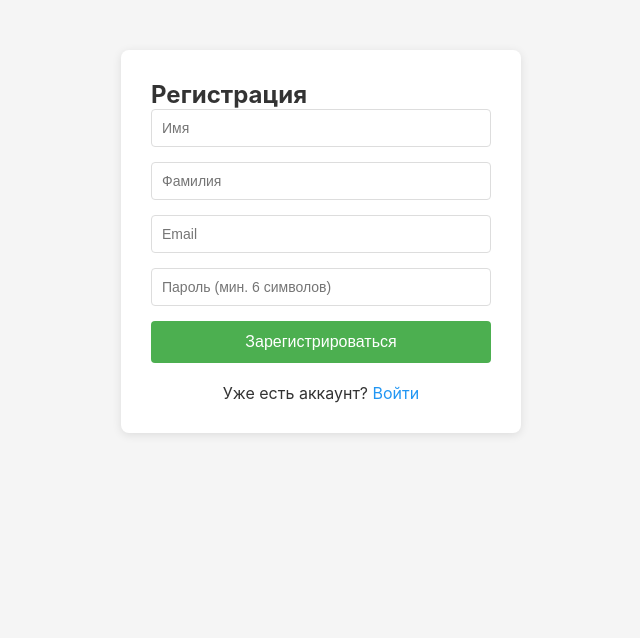
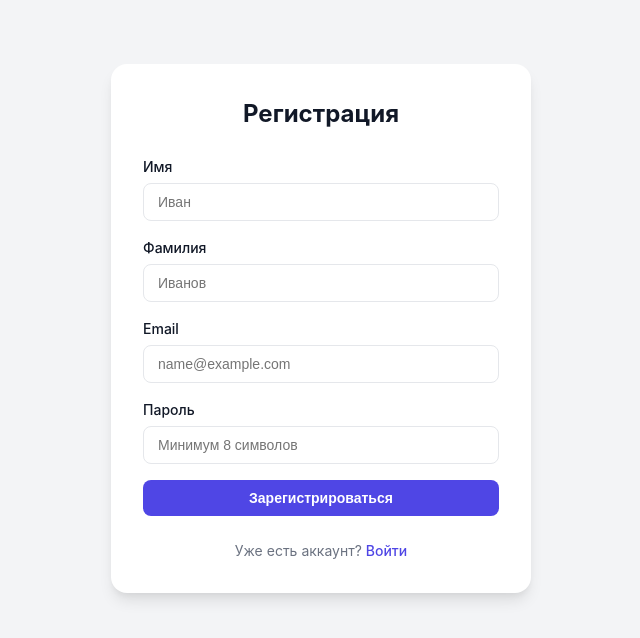
Before and after one commit to trauringetag/synapse-frontend, a React (Vite) app: page /register in a window 1280 px wide. Shown: the top 638 px of the page, without its empty margins (319-959 px from the left). Built offline with nearby package versions, Linux system fonts and the light colour scheme; the HTML template or start-up script is replaced by a standard one.

Commit message:
Изменение стиля фронтенд-приложения

```diff
--- a/src/components/Dashboard.jsx
+++ b/src/components/Dashboard.jsx
@@ -3,22 +3,27 @@ import { useNavigate } from 'react-router-dom';
 import api from '../api/client';
 
 export default function Dashboard() {
-  const [users, setUsers] = useState([]);
+  const [usersList, setUsersList] = useState([]);
+  const [currentUser, setCurrentUser] = useState(null);
   const [error, setError] = useState('');
   const [loading, setLoading] = useState(true);
   const navigate = useNavigate();
   const role = localStorage.getItem('role');
 
   useEffect(() => {
-    fetchUsers();
+    fetchData();
   }, []);
 
-  const fetchUsers = async () => {
+  const fetchData = async () => {
     try {
       const res = await api.get('/users');
-      setUsers(res.data);
+      if (role === 'admin') {
+        setUsersList(res.data);
+      } else {
+        setCurrentUser(res.data);
+      }
     } catch (err) {
-      setError('Не удалось загрузить пользователей');
+      setError('Не удалось загрузить данные');
     } finally {
       setLoading(false);
     }
@@ -26,10 +31,9 @@ export default function Dashboard() {
 
   const handleDelete = async (id) => {
     if (!window.confirm('Вы уверены, что хотите удалить этого пользователя?')) return;
-
     try {
       await api.delete(`/users/${id}`);
-      fetchUsers();
+      fetchData();
     } catch (err) {
       alert(err.response?.data?.error || 'Ошибка удаления');
     }
@@ -41,26 +45,19 @@ export default function Dashboard() {
     navigate('/login');
   };
 
-  if (loading) {
-    return <div className="container"><p>Загрузка...</p></div>;
-  }
+  if (loading) return <div className="container" style={{ textAlign: 'center', marginTop: '4rem' }}>Загрузка данных...</div>;
 
+  // Рендер для АДМИНА
+  if (role === 'admin') {
     return (
       <div className="container">
-      <div className="header">
-        <h2>Панель управления</h2>
-        <div>
-          <span style={{ marginRight: '20px' }}>
-            Роль: <strong>{role}</strong>
-          </span>
-          <button onClick={handleLogout} style={{ width: 'auto', padding: '10px 20px' }}>
-            Выйти
-          </button>
+        <div className="dashboard-header">
+          <h2>Панель администратора</h2>
+          <button onClick={handleLogout} className="btn btn-secondary">Выйти</button>
         </div>
-      </div>
+        {error && <div className="alert alert-error">{error}</div>}
 
-      {error && <div className="error">{error}</div>}
-
+        <div className="table-container">
           <table>
             <thead>
               <tr>
@@ -69,32 +66,63 @@ export default function Dashboard() {
                 <th>Фамилия</th>
                 <th>Email</th>
                 <th>Роль</th>
-            {role === 'admin' && <th>Действия</th>}
+                <th>Действия</th>
               </tr>
             </thead>
             <tbody>
-          {users.map((user) => (
+              {usersList.map((user) => (
                 <tr key={user.id}>
-              <td>{user.id}</td>
+                  <td>#{user.id}</td>
                   <td>{user.first_name}</td>
                   <td>{user.last_name}</td>
                   <td>{user.email}</td>
-              <td>{user.role}</td>
-              {role === 'admin' && (
+                  <td><span className={`badge badge-${user.role}`}>{user.role}</span></td>
                   <td>
-                  <button
-                    className="danger"
-                    onClick={() => handleDelete(user.id)}
-                    style={{ width: 'auto', padding: '8px 16px', fontSize: '14px' }}
-                  >
-                    Удалить
-                  </button>
+                    <button className="btn btn-danger" onClick={() => handleDelete(user.id)}>Удалить</button>
                   </td>
-              )}
                 </tr>
               ))}
             </tbody>
           </table>
         </div>
+      </div>
     );
   }
+
+  // Рендер для ПОЛЬЗОВАТЕЛЯ (Карточка)
+  if (currentUser) {
+    const initials = `${currentUser.first_name[0]}${currentUser.last_name[0]}`.toUpperCase();
+    return (
+      <div className="container">
+        <div className="dashboard-header">
+          <h2>Личный кабинет</h2>
+          <button onClick={handleLogout} className="btn btn-secondary">Выйти</button>
+        </div>
+        {error && <div className="alert alert-error">{error}</div>}
+
+        <div className="user-profile-card">
+          <div className="user-avatar">{initials}</div>
+          <h3>{currentUser.first_name} {currentUser.last_name}</h3>
+          <span className={`badge badge-${currentUser.role}`} style={{ marginTop: '0.5rem' }}>{currentUser.role}</span>
+
+          <div className="user-details">
+            <div className="detail-row">
+              <span className="detail-label">Email</span>
+              <span className="detail-value">{currentUser.email}</span>
+            </div>
+            <div className="detail-row">
+              <span className="detail-label">ID в системе</span>
+              <span className="detail-value">#{currentUser.id}</span>
+            </div>
+            <div className="detail-row">
+              <span className="detail-label">Статус аккаунта</span>
+              <span className="detail-value" style={{ color: 'var(--color-success)' }}>Активен</span>
+            </div>
+          </div>
+        </div>
+      </div>
+    );
+  }
+
+  return null;
+}
--- a/src/components/Login.jsx
+++ b/src/components/Login.jsx
@@ -13,7 +13,6 @@ export default function Login() {
     e.preventDefault();
     setError('');
     setLoading(true);
-
     try {
       const res = await api.post('/auth/login', { email, password });
       localStorage.setItem('token', res.data.token);
@@ -27,35 +26,45 @@ export default function Login() {
   };
 
   return (
-    <div className="form-container">
-      <h2>Вход в систему</h2>
-      {error && <div className="error">{error}</div>}
+    <div className="card">
+      <div className="card-header">
+        <h2>Вход в систему</h2>
+        <p>Введите свои данные для доступа к аккаунту</p>
+      </div>
+
+      {error && <div className="alert alert-error">{error}</div>}
+
       <form onSubmit={handleSubmit}>
         <div className="form-group">
+          <label className="form-label">Email</label>
           <input
             type="email"
-            placeholder="Email"
+            className="input"
             value={email}
             onChange={(e) => setEmail(e.target.value)}
             required
+            placeholder="name@example.com"
           />
         </div>
         <div className="form-group">
+          <label className="form-label">Пароль</label>
           <input
             type="password"
-            placeholder="Пароль"
+            className="input"
             value={password}
             onChange={(e) => setPassword(e.target.value)}
             required
+            placeholder="••••••••"
           />
         </div>
-        <button type="submit" disabled={loading}>
+        <button type="submit" className="btn btn-primary" disabled={loading}>
           {loading ? 'Вход...' : 'Войти'}
         </button>
       </form>
-      <p style={{ marginTop: '20px', textAlign: 'center' }}>
-        Нет аккаунта? <Link to="/register">Зарегистрироваться</Link>
-      </p>
+
+      <div className="text-center">
+        Нет аккаунта? <Link to="/register" className="link">Зарегистрироваться</Link>
+      </div>
     </div>
   );
 }
--- a/src/components/Register.jsx
+++ b/src/components/Register.jsx
@@ -3,12 +3,7 @@ import { useNavigate, Link } from 'react-router-dom';
 import api from '../api/client';
 
 export default function Register() {
-  const [form, setForm] = useState({
-    first_name: '',
-    last_name: '',
-    email: '',
-    password: ''
-  });
+  const [form, setForm] = useState({ first_name: '', last_name: '', email: '', password: '' });
   const [error, setError] = useState('');
   const [success, setSuccess] = useState('');
   const [loading, setLoading] = useState(false);
@@ -19,7 +14,6 @@ export default function Register() {
     setError('');
     setSuccess('');
     setLoading(true);
-
     try {
       await api.post('/auth/register', form);
       setSuccess('Регистрация успешна! Перенаправляем на вход...');
@@ -31,58 +25,42 @@ export default function Register() {
     }
   };
 
-  const handleChange = (field) => (e) => {
-    setForm({ ...form, [field]: e.target.value });
-  };
+  const handleChange = (field) => (e) => setForm({ ...form, [field]: e.target.value });
 
   return (
-    <div className="form-container">
-      <h2>Регистрация</h2>
-      {error && <div className="error">{error}</div>}
-      {success && <div className="success">{success}</div>}
+    <div className="card">
+      <div className="card-header">
+        <h2>Регистрация</h2>
+      </div>
+
+      {error && <div className="alert alert-error">{error}</div>}
+      {success && <div className="alert alert-success">{success}</div>}
+
       <form onSubmit={handleSubmit}>
         <div className="form-group">
-          <input
-            placeholder="Имя"
-            value={form.first_name}
-            onChange={handleChange('first_name')}
-            required
-          />
+          <label className="form-label">Имя</label>
+          <input className="input" value={form.first_name} onChange={handleChange('first_name')} required placeholder="Иван" />
         </div>
         <div className="form-group">
-          <input
-            placeholder="Фамилия"
-            value={form.last_name}
-            onChange={handleChange('last_name')}
-            required
-          />
+          <label className="form-label">Фамилия</label>
+          <input className="input" value={form.last_name} onChange={handleChange('last_name')} required placeholder="Иванов" />
         </div>
         <div className="form-group">
-          <input
-            type="email"
-            placeholder="Email"
-            value={form.email}
-            onChange={handleChange('email')}
-            required
-          />
+          <label className="form-label">Email</label>
+          <input type="email" className="input" value={form.email} onChange={handleChange('email')} required placeholder="name@example.com" />
         </div>
         <div className="form-group">
-          <input
-            type="password"
-            placeholder="Пароль (мин. 6 символов)"
-            value={form.password}
-            onChange={handleChange('password')}
-            required
-            minLength={6}
-          />
+          <label className="form-label">Пароль</label>
+          <input type="password" className="input" value={form.password} onChange={handleChange('password')} required minLength={8} placeholder="Минимум 8 символов" />
         </div>
-        <button type="submit" disabled={loading}>
+        <button type="submit" className="btn btn-primary" disabled={loading}>
           {loading ? 'Регистрация...' : 'Зарегистрироваться'}
         </button>
       </form>
-      <p style={{ marginTop: '20px', textAlign: 'center' }}>
-        Уже есть аккаунт? <Link to="/login">Войти</Link>
-      </p>
+
+      <div className="text-center">
+        Уже есть аккаунт? <Link to="/login" className="link">Войти</Link>
+      </div>
     </div>
   );
 }
--- a/src/components/RegisterAdmin.jsx
+++ b/src/components/RegisterAdmin.jsx
@@ -3,12 +3,7 @@ import { useNavigate, Link } from 'react-router-dom';
 import api from '../api/client';
 
 export default function RegisterAdmin() {
-  const [form, setForm] = useState({
-    first_name: '',
-    last_name: '',
-    email: '',
-    password: ''
-  });
+  const [form, setForm] = useState({ first_name: '', last_name: '', email: '', password: '' });
   const [adminSecret, setAdminSecret] = useState('');
   const [error, setError] = useState('');
   const [success, setSuccess] = useState('');
@@ -20,7 +15,6 @@ export default function RegisterAdmin() {
     setError('');
     setSuccess('');
     setLoading(true);
-
     try {
       await api.post('/auth/register-admin', form, {
         headers: { 'X-Admin-Secret': adminSecret }
@@ -34,67 +28,53 @@ export default function RegisterAdmin() {
     }
   };
 
-  const handleChange = (field) => (e) => {
-    setForm({ ...form, [field]: e.target.value });
-  };
+  const handleChange = (field) => (e) => setForm({ ...form, [field]: e.target.value });
 
   return (
-    <div className="form-container" style={{ border: '2px solid #f44336' }}>
-      <h2>Регистрация АДМИНИСТРАТОРА</h2>
-      {error && <div className="error">{error}</div>}
-      {success && <div className="success">{success}</div>}
+    <div className="card card-admin">
+      <div className="card-header">
+        <h2>Регистрация Администратора</h2>
+        <p>Требуется подтверждение секретным ключом</p>
+      </div>
+
+      {error && <div className="alert alert-error">{error}</div>}
+      {success && <div className="alert alert-success">{success}</div>}
+
       <form onSubmit={handleSubmit}>
         <div className="form-group">
+          <label className="form-label">Секретный ключ администратора</label>
           <input
-            placeholder="Секретный ключ администратора"
+            className="input input-admin"
             value={adminSecret}
             onChange={(e) => setAdminSecret(e.target.value)}
             required
-            style={{ borderColor: '#f44336' }}
+            placeholder="Введите ключ из .env"
           />
         </div>
         <div className="form-group">
-          <input
-            placeholder="Имя"
-            value={form.first_name}
-            onChange={handleChange('first_name')}
-            required
-          />
+          <label className="form-label">Имя</label>
+          <input className="input" value={form.first_name} onChange={handleChange('first_name')} required placeholder="Админ" />
         </div>
         <div className="form-group">
-          <input
-            placeholder="Фамилия"
-            value={form.last_name}
-            onChange={handleChange('last_name')}
-            required
-          />
+          <label className="form-label">Фамилия</label>
+          <input className="input" value={form.last_name} onChange={handleChange('last_name')} required placeholder="Системы" />
         </div>
         <div className="form-group">
-          <input
-            type="email"
-            placeholder="Email"
-            value={form.email}
-            onChange={handleChange('email')}
-            required
-          />
+          <label className="form-label">Email</label>
+          <input type="email" className="input" value={form.email} onChange={handleChange('email')} required placeholder="admin@example.com" />
         </div>
         <div className="form-group">
-          <input
-            type="password"
-            placeholder="Пароль (мин. 6 символов)"
-            value={form.password}
-            onChange={handleChange('password')}
-            required
-            minLength={6}
-          />
+          <label className="form-label">Пароль</label>
+          <input type="password" className="input" value={form.password} onChange={handleChange('password')} required minLength={8} placeholder="Минимум 8 символов" />
         </div>
-        <button type="submit" disabled={loading}>
+        <button type="submit" className="btn btn-primary" disabled={loading} style={{ backgroundColor: 'var(--color-admin)', borderColor: 'var(--color-admin)' }}>
           {loading ? 'Создание...' : 'Создать Администратора'}
         </button>
       </form>
-      <p style={{ marginTop: '20px', textAlign: 'center' }}>
-        <Link to="/login">← Вернуться ко входу</Link>
-      </p>
+
+      <div className="text-center">
+        <Link to="/login" className="link">← Вернуться ко входу</Link>
+      </div>
     </div>
   );
 }
--- a/src/index.css
+++ b/src/index.css
@@ -1,3 +1,37 @@
+:root {
+  /* Цветовая палитра */
+  --color-primary: #4f46e5;
+  --color-primary-hover: #4338ca;
+  --color-bg: #f3f4f6;
+  --color-surface: #ffffff;
+  --color-text-main: #111827;
+  --color-text-muted: #6b7280;
+  --color-border: #e5e7eb;
+
+  --color-danger: #ef4444;
+  --color-danger-bg: #fef2f2;
+  --color-danger-text: #991b1b;
+
+  --color-success: #10b981;
+  --color-success-bg: #ecfdf5;
+  --color-success-text: #065f46;
+
+  --color-admin: #f59e0b;
+  --color-admin-bg: #fffbeb;
+  --color-admin-text: #92400e;
+
+  /* Отступы и скругления */
+  --radius-sm: 6px;
+  --radius-md: 8px;
+  --radius-lg: 12px;
+  --radius-xl: 16px;
+
+  /* Тени */
+  --shadow-sm: 0 1px 2px 0 rgba(0, 0, 0, 0.05);
+  --shadow-md: 0 4px 6px -1px rgba(0, 0, 0, 0.1), 0 2px 4px -1px rgba(0, 0, 0, 0.06);
+  --shadow-lg: 0 10px 15px -3px rgba(0, 0, 0, 0.1), 0 4px 6px -2px rgba(0, 0, 0, 0.05);
+}
+
 * {
   margin: 0;
   padding: 0;
@@ -5,125 +39,331 @@
 }
 
 body {
-  font-family: -apple-system, BlinkMacSystemFont, 'Segoe UI', 'Roboto', 'Oxygen',
-    'Ubuntu', 'Cantarell', 'Fira Sans', 'Droid Sans', 'Helvetica Neue',
-    sans-serif;
-  -webkit-font-smoothing: antialiased;
-  -moz-osx-font-smoothing: grayscale;
-  background-color: #f5f5f5;
-  color: #333;
+  font-family: 'Inter', -apple-system, BlinkMacSystemFont, 'Segoe UI', Roboto, sans-serif;
+  background-color: var(--color-bg);
+  color: var(--color-text-main);
+  line-height: 1.5;
+  min-height: 100vh;
 }
 
+/* --- Контейнеры и Карточки --- */
 .container {
   max-width: 1200px;
   margin: 0 auto;
-  padding: 20px;
+  padding: 2rem;
 }
 
-.form-container {
-  max-width: 400px;
-  margin: 50px auto;
-  padding: 30px;
-  background: white;
-  border-radius: 8px;
-  box-shadow: 0 2px 10px rgba(0,0,0,0.1);
+.card {
+  background: var(--color-surface);
+  border-radius: var(--radius-xl);
+  box-shadow: var(--shadow-lg);
+  padding: 2rem;
+  width: 100%;
+  max-width: 420px;
+  margin: 4rem auto;
 }
 
-.form-group {
-  margin-bottom: 15px;
+.card-admin {
+  border-top: 4px solid var(--color-admin);
 }
 
-.form-group input {
-  width: 100%;
-  padding: 10px;
-  border: 1px solid #ddd;
-  border-radius: 4px;
-  font-size: 14px;
+.card-header {
+  text-align: center;
+  margin-bottom: 1.5rem;
 }
 
-.form-group input:focus {
-  outline: none;
-  border-color: #4CAF50;
+.card-header h2 {
+  font-size: 1.5rem;
+  font-weight: 700;
+  color: var(--color-text-main);
+  margin-bottom: 0.5rem;
 }
 
-button {
-  width: 100%;
-  padding: 12px;
-  background-color: #4CAF50;
-  color: white;
-  border: none;
-  border-radius: 4px;
-  cursor: pointer;
-  font-size: 16px;
-  font-weight: 500;
+.card-header p {
+  color: var(--color-text-muted);
+  font-size: 0.875rem;
 }
 
-button:hover {
-  background-color: #45a049;
+/* --- Формы --- */
+.form-group {
+  margin-bottom: 1rem;
 }
 
-button.danger {
-  background-color: #f44336;
+.form-label {
+  display: block;
+  font-size: 0.875rem;
+  font-weight: 500;
+  color: var(--color-text-main);
+  margin-bottom: 0.375rem;
 }
 
-button.danger:hover {
-  background-color: #da190b;
+.input {
+  width: 100%;
+  padding: 0.625rem 0.875rem;
+  font-size: 0.875rem;
+  color: var(--color-text-main);
+  background-color: var(--color-surface);
+  border: 1px solid var(--color-border);
+  border-radius: var(--radius-md);
+  transition: all 0.2s ease;
 }
 
-.error {
-  color: #f44336;
-  margin-bottom: 15px;
-  padding: 10px;
-  background-color: #ffebee;
-  border-radius: 4px;
+.input:focus {
+  outline: none;
+  border-color: var(--color-primary);
+  box-shadow: 0 0 0 3px rgba(79, 70, 229, 0.1);
 }
 
-.success {
-  color: #4CAF50;
-  margin-bottom: 15px;
-  padding: 10px;
-  background-color: #e8f5e9;
-  border-radius: 4px;
+.input-admin {
+  border-color: var(--color-admin);
+  background-color: var(--color-admin-bg);
 }
 
-.header {
+.input-admin:focus {
+  border-color: var(--color-admin);
+  box-shadow: 0 0 0 3px rgba(245, 158, 11, 0.1);
+}
+
+/* --- Кнопки --- */
+.btn {
+  display: inline-flex;
+  align-items: center;
+  justify-content: center;
+  width: 100%;
+  padding: 0.625rem 1rem;
+  font-size: 0.875rem;
+  font-weight: 600;
+  border-radius: var(--radius-md);
+  border: none;
+  cursor: pointer;
+  transition: all 0.2s ease;
+  text-decoration: none;
+}
+
+.btn:disabled {
+  opacity: 0.6;
+  cursor: not-allowed;
+}
+
+.btn-primary {
+  background-color: var(--color-primary);
+  color: white;
+}
+
+.btn-primary:hover:not(:disabled) {
+  background-color: var(--color-primary-hover);
+}
+
+.btn-secondary {
+  background-color: white;
+  color: var(--color-text-main);
+  border: 1px solid var(--color-border);
+  width: auto;
+}
+
+.btn-secondary:hover {
+  background-color: var(--color-bg);
+}
+
+.btn-danger {
+  background-color: var(--color-danger);
+  color: white;
+  width: auto;
+  padding: 0.375rem 0.75rem;
+  font-size: 0.75rem;
+}
+
+.btn-danger:hover {
+  background-color: #dc2626;
+}
+
+/* --- Уведомления --- */
+.alert {
+  padding: 0.75rem 1rem;
+  border-radius: var(--radius-md);
+  font-size: 0.875rem;
+  margin-bottom: 1rem;
+  display: flex;
+  align-items: center;
+  gap: 0.5rem;
+}
+
+.alert-error {
+  background-color: var(--color-danger-bg);
+  color: var(--color-danger-text);
+  border: 1px solid #fecaca;
+}
+
+.alert-success {
+  background-color: var(--color-success-bg);
+  color: var(--color-success-text);
+  border: 1px solid #a7f3d0;
+}
+
+/* --- Ссылки --- */
+.link {
+  color: var(--color-primary);
+  text-decoration: none;
+  font-weight: 500;
+  transition: color 0.2s;
+}
+
+.link:hover {
+  color: var(--color-primary-hover);
+  text-decoration: underline;
+}
+
+.text-center {
+  text-align: center;
+  margin-top: 1.5rem;
+  font-size: 0.875rem;
+  color: var(--color-text-muted);
+}
+
+/* --- Dashboard --- */
+.dashboard-header {
   display: flex;
   justify-content: space-between;
   align-items: center;
-  margin-bottom: 30px;
-  padding-bottom: 20px;
-  border-bottom: 2px solid #e0e0e0;
+  margin-bottom: 2rem;
+  padding-bottom: 1rem;
+  border-bottom: 1px solid var(--color-border);
+}
+
+.table-container {
+  background: var(--color-surface);
+  border-radius: var(--radius-lg);
+  box-shadow: var(--shadow-md);
+  overflow: hidden;
 }
 
 table {
   width: 100%;
   border-collapse: collapse;
-  background: white;
-  border-radius: 8px;
-  overflow: hidden;
-  box-shadow: 0 2px 10px rgba(0,0,0,0.1);
 }
 
 th, td {
-  padding: 15px;
+  padding: 1rem;
   text-align: left;
-  border-bottom: 1px solid #e0e0e0;
+  border-bottom: 1px solid var(--color-border);
+  font-size: 0.875rem;
 }
 
 th {
-  background-color: #f5f5f5;
+  background-color: #f9fafb;
   font-weight: 600;
+  color: var(--color-text-muted);
+  text-transform: uppercase;
+  font-size: 0.75rem;
+  letter-spacing: 0.05em;
 }
 
-tr:hover {
-  background-color: #f9f9f9;
+tr:last-child td {
+  border-bottom: none;
 }
 
-a {
-  color: #2196F3;
-  text-decoration: none;
+tr:hover td {
+  background-color: #f9fafb;
 }
 
-a:hover {
-  text-decoration: underline;
+/* --- Бейджи --- */
+.badge {
+  display: inline-flex;
+  align-items: center;
+  padding: 0.25rem 0.75rem;
+  border-radius: 9999px;
+  font-size: 0.75rem;
+  font-weight: 600;
+  text-transform: capitalize;
 }
+
+.badge-admin {
+  background-color: var(--color-admin-bg);
+  color: var(--color-admin-text);
+}
+
+.badge-user {
+  background-color: var(--color-success-bg);
+  color: var(--color-success-text);
+}
+
+/* --- Карточка пользователя --- */
+.user-profile-card {
+  background: var(--color-surface);
+  border-radius: var(--radius-xl);
+  box-shadow: var(--shadow-lg);
+  max-width: 500px;
+  margin: 0 auto;
+  padding: 2.5rem;
+  text-align: center;
+}
+
+.user-avatar {
+  width: 96px;
+  height: 96px;
+  border-radius: 50%;
+  background: linear-gradient(135deg, var(--color-primary) 0%, #7c3aed 100%);
+  color: white;
+  display: flex;
+  align-items: center;
+  justify-content: center;
+  font-size: 2rem;
+  font-weight: 700;
+  margin: 0 auto 1.5rem;
+  box-shadow: var(--shadow-md);
+}
+
+.user-profile-card h3 {
+  font-size: 1.5rem;
+  font-weight: 700;
+  margin-bottom: 0.5rem;
+}
+
+.user-details {
+  margin-top: 2rem;
+  text-align: left;
+  border-top: 1px solid var(--color-border);
+  padding-top: 1.5rem;
+}
+
+.detail-row {
+  display: flex;
+  justify-content: space-between;
+  padding: 0.75rem 0;
+  border-bottom: 1px solid var(--color-border);
+}
+
+.detail-row:last-child {
+  border-bottom: none;
+}
+
+.detail-label {
+  color: var(--color-text-muted);
+  font-size: 0.875rem;
+}
+
+.detail-value {
+  color: var(--color-text-main);
+  font-weight: 500;
+  font-size: 0.875rem;
+}
+
+/* Адаптивность */
+@media (max-width: 640px) {
+  .container {
+    padding: 1rem;
+  }
+  .card, .user-profile-card {
+    margin: 1rem auto;
+    padding: 1.5rem;
+  }
+  .dashboard-header {
+    flex-direction: column;
+    gap: 1rem;
+    align-items: flex-start;
+  }
+  .detail-row {
+    flex-direction: column;
+    gap: 0.25rem;
+  }
+}
```
Lines whose indentation alone changed are shown as unchanged.
